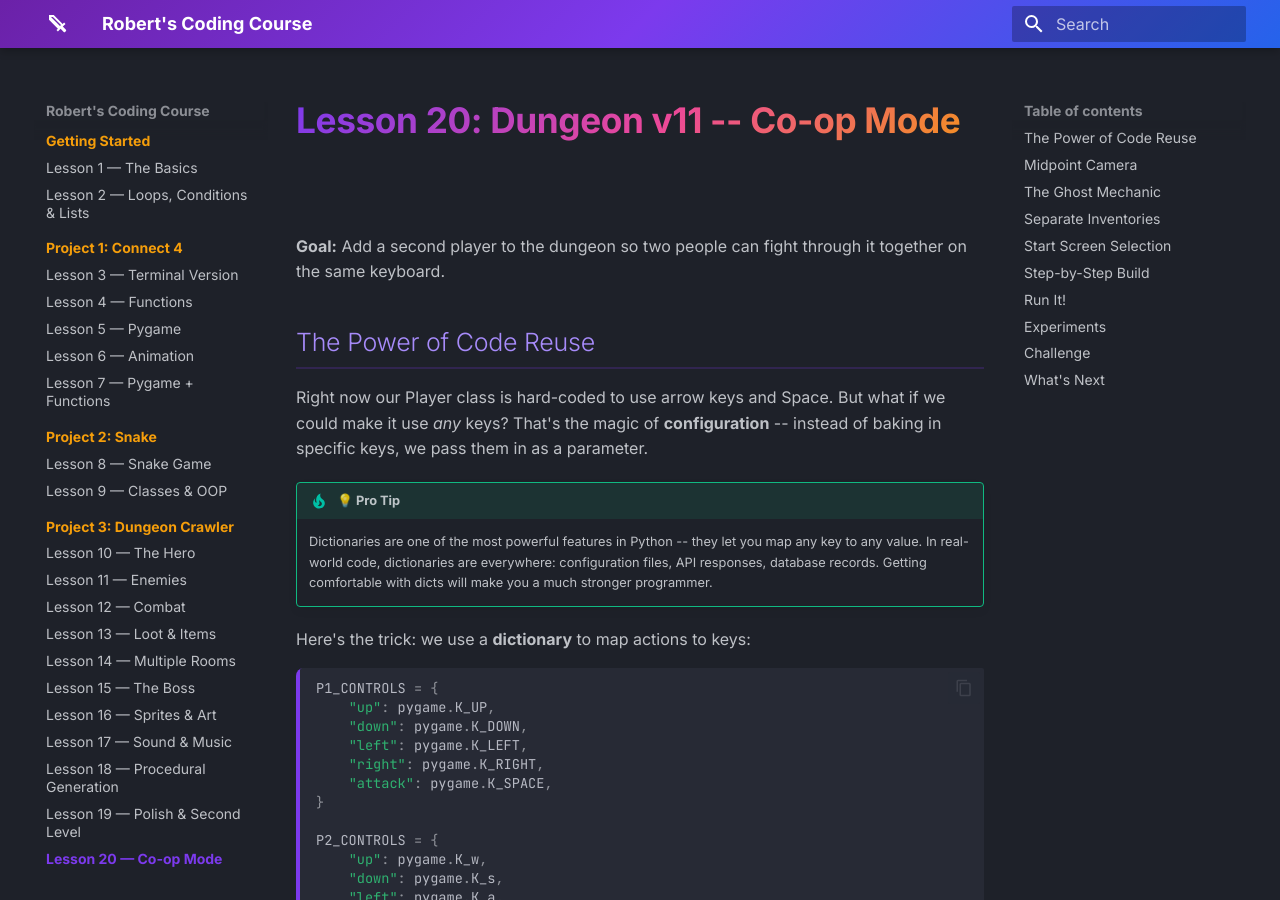
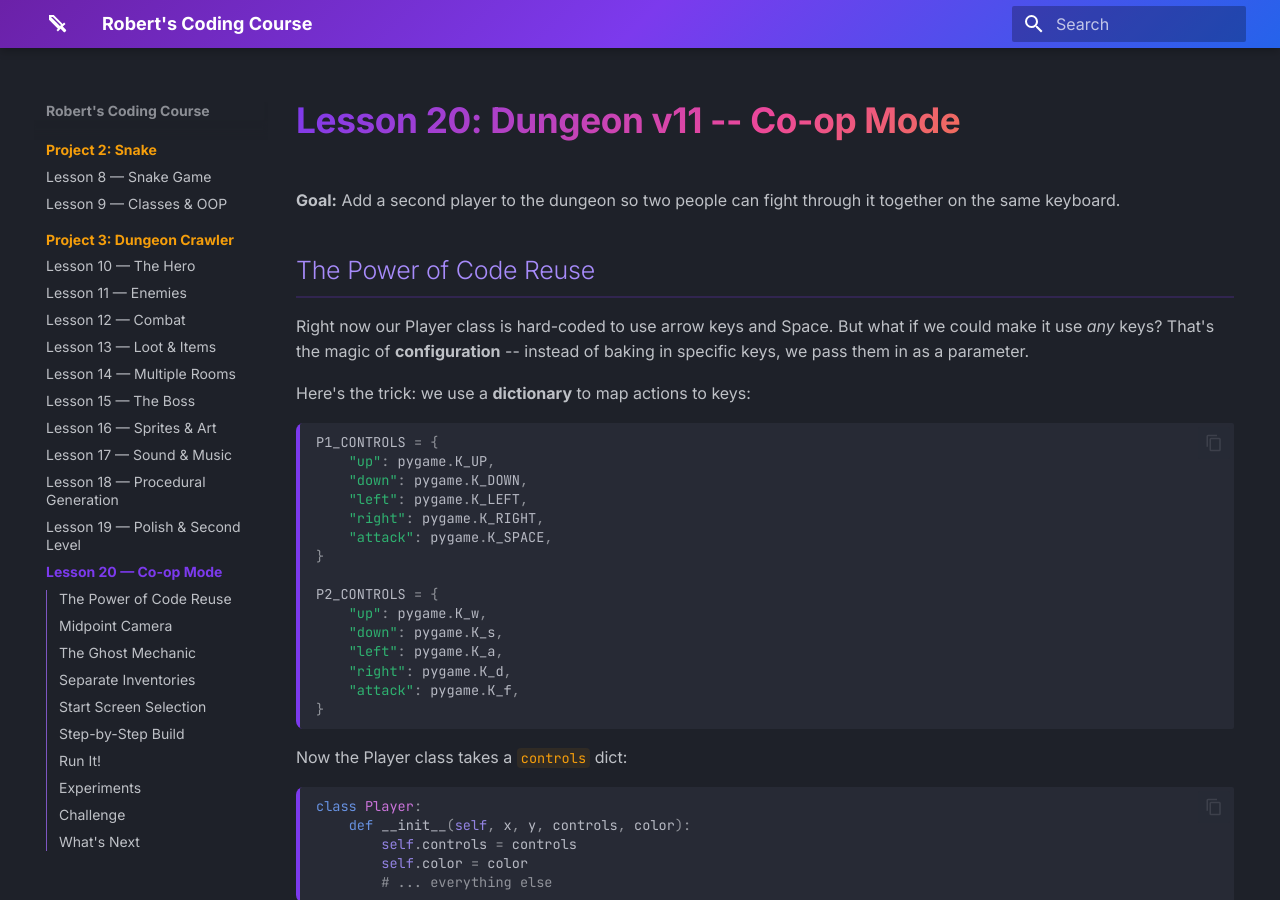
Before and after one commit to agentjuice/roberts-coding-course, an MkDocs documentation site: the page built from docs/lessons/20-dungeon-v11-coop/lesson.md, in a window 1280 px wide and 900 px high. Built offline with MkDocs 1.6.1 and Material for MkDocs 9.7.7, drawn with Linux system fonts in a browser that asks for light colours.

Commit message:
Hide right-side TOC menu

```diff
--- a/docs/lessons/20-dungeon-v11-coop/lesson.md
+++ b/docs/lessons/20-dungeon-v11-coop/lesson.md
@@ -5,9 +5,6 @@
 ## The Power of Code Reuse
 
 Right now our Player class is hard-coded to use arrow keys and Space. But what if we could make it use *any* keys? That's the magic of **configuration** -- instead of baking in specific keys, we pass them in as a parameter.
-
-!!! tip "💡 Pro Tip"
-    Dictionaries are one of the most powerful features in Python -- they let you map any key to any value. In real-world code, dictionaries are everywhere: configuration files, API responses, database records. Getting comfortable with dicts will make you a much stronger programmer.
 
 Here's the trick: we use a **dictionary** to map actions to keys:
 
--- a/mkdocs.yml
+++ b/mkdocs.yml
@@ -14,6 +14,7 @@ theme:
     - navigation.top
     - content.code.copy
     - content.code.annotate
+    - toc.integrate
   icon:
     logo: material/sword
   font:
```
